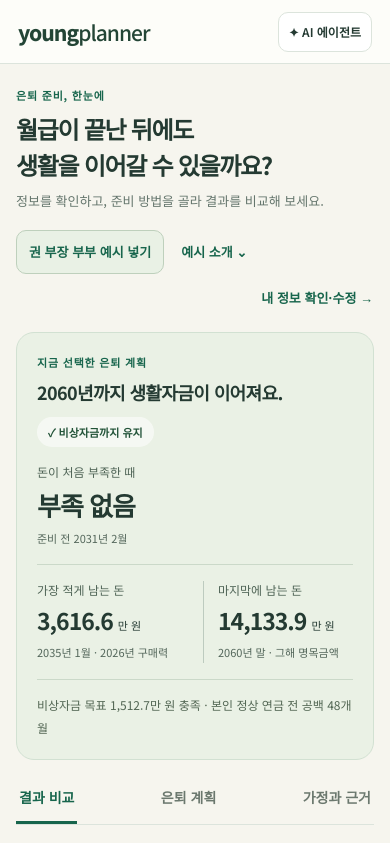
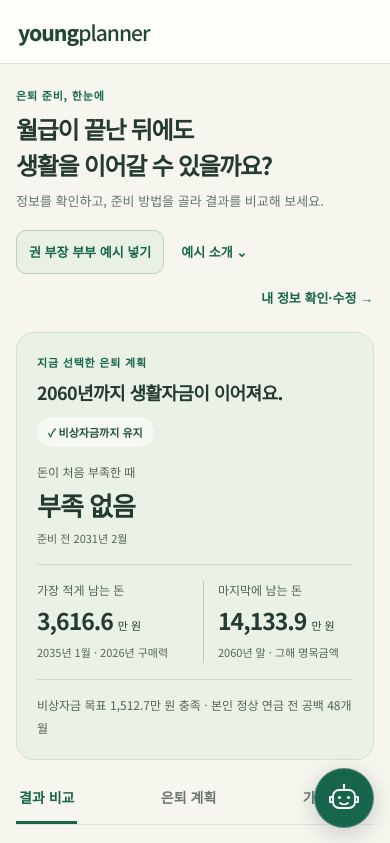
Before and after one commit to issuejong/Worksupace, a Next.js app in the folder young-planner/: page / in a window 390 px wide. Shown: the top 843 px of the page. Built offline with nearby package versions, Linux system fonts and the light colour scheme.

Commit message:
style(AFPK): 로봇 버튼과 플로팅 챗봇 창 적용

```diff
--- a/young-planner/src/app/planner.css
+++ b/young-planner/src/app/planner.css
@@ -183,13 +183,6 @@
 }
 .yp-workspace.with-settings {
   grid-template-columns: 290px minmax(0, 1fr);
-}
-.yp-workspace.with-agent {
-  grid-template-columns: minmax(0, 1fr) 390px;
-}
-.yp-workspace.with-settings.with-agent {
-  grid-template-columns: 270px minmax(0, 1fr) 380px;
-  gap: 20px;
 }
 .yp-card {
   background: #fffefa;
@@ -676,15 +669,50 @@
   line-height: 1.9;
 }
 .yp-agent {
-  position: sticky;
-  top: 20px;
-  height: calc(100dvh - 40px);
-  max-height: 1200px;
+  position: fixed;
+  z-index: 28;
+  right: 24px;
+  bottom: 100px;
+  top: auto;
+  width: min(420px, calc(100vw - 48px));
+  height: min(720px, calc(100dvh - 128px));
+  max-height: none;
   padding: 0;
   display: flex;
   flex-direction: column;
   overflow: hidden;
-  box-shadow: 0 12px 36px #183a2310;
+  box-shadow:
+    0 16px 56px #17332e25,
+    0 3px 12px #17332e12;
+}
+.yp-chat-title {
+  display: flex;
+  align-items: center;
+  gap: 9px;
+}
+.yp-app .yp-chat-launcher {
+  position: fixed;
+  right: 24px;
+  bottom: 24px;
+  z-index: 29;
+  display: grid;
+  place-items: center;
+  width: 64px;
+  height: 64px;
+  min-height: 64px;
+  padding: 0;
+  border-radius: 50%;
+  border: 1px solid #ffffff40;
+  background: var(--green);
+  color: #fffefa;
+  box-shadow: 0 6px 22px #17332e35;
+}
+.yp-app .yp-chat-launcher:hover:not(:disabled) {
+  background: #0f4d39;
+  border-color: #ffffff70;
+}
+.yp-app .yp-chat-launcher[aria-expanded="true"] {
+  background: #154a3a;
 }
 .yp-thread {
   flex: 1;
@@ -954,33 +982,19 @@
     display: none;
   }
 }
-@media (min-width: 1500px) and (max-width: 1750px) {
-  .with-settings.with-agent .yp-metrics {
-    gap: 12px;
-  }
-  .with-settings.with-agent .yp-metrics > div + div {
-    padding-left: 14px;
-  }
-  .with-settings.with-agent .yp-metrics strong {
-    font-size: 24px;
-  }
-  .with-settings.with-agent .yp-status {
-    display: none;
-  }
-  .with-settings.with-agent .yp-two-charts {
-    grid-template-columns: 1fr;
-  }
+.yp-agent .yp-empty {
+  padding: 6px 0;
 }
-.yp-agent:not(.yp-drawer) .yp-empty {
-  padding: 0;
+.yp-agent .yp-empty > span {
+  width: 46px;
+  height: 46px;
+  margin-bottom: 14px;
 }
-.yp-agent:not(.yp-drawer) .yp-empty > span,
-.yp-agent:not(.yp-drawer) .yp-empty > h3,
-.yp-agent:not(.yp-drawer) .yp-empty > p {
-  display: none;
+.yp-agent .yp-empty > p {
+  font-size: 13px;
 }
-.yp-agent:not(.yp-drawer) .yp-suggestions {
-  margin-top: 0;
+.yp-agent .yp-suggestions {
+  margin-top: 18px;
 }
 @media (max-width: 1100px) {
   .yp-workspace.with-settings {
@@ -1212,8 +1226,58 @@
     scroll-behavior: auto !important;
   }
 }
+@media (max-width: 700px) {
+  .yp-app .yp-chat-launcher {
+    right: 16px;
+    bottom: calc(16px + env(safe-area-inset-bottom));
+    width: 60px;
+    height: 60px;
+    min-height: 60px;
+  }
+  .yp-agent {
+    right: 12px;
+    bottom: calc(88px + env(safe-area-inset-bottom));
+    padding: 0;
+    width: calc(100vw - 24px);
+    height: min(700px, calc(100dvh - 112px - env(safe-area-inset-bottom)));
+    border-radius: 18px;
+  }
+  .yp-agent .yp-panel-heading {
+    padding: 14px 16px;
+  }
+}
+@media (max-height: 560px) {
+  .yp-agent .yp-panel-heading {
+    padding: 8px 14px;
+  }
+  .yp-agent .yp-panel-heading .yp-eyebrow {
+    display: none;
+  }
+  .yp-agent .yp-composer {
+    padding: 10px 12px;
+  }
+  .yp-agent .yp-composer textarea {
+    min-height: 60px;
+    height: 60px;
+    max-height: 80px;
+  }
+  .yp-agent .yp-privacy {
+    display: none;
+  }
+  .yp-agent .yp-thread {
+    padding: 12px;
+  }
+  .yp-agent .yp-empty > span,
+  .yp-agent .yp-empty > h3,
+  .yp-agent .yp-empty > p {
+    display: none;
+  }
+  .yp-agent .yp-suggestions {
+    margin-top: 0;
+  }
+}
 @media print {
-  .yp-header button,
+  .yp-chat-launcher,
   .yp-settings,
   .yp-agent,
   .yp-backdrop,
--- a/young-planner/src/app/planner.tsx
+++ b/young-planner/src/app/planner.tsx
@@ -354,6 +354,30 @@ function Charts({
     </section>
   );
 }
+function RobotIcon({ size = 28 }: { size?: number }) {
+  return (
+    <svg
+      width={size}
+      height={size}
+      viewBox="0 0 32 32"
+      fill="none"
+      stroke="currentColor"
+      strokeWidth="1.8"
+      strokeLinecap="round"
+      strokeLinejoin="round"
+      aria-hidden="true"
+      focusable="false"
+    >
+      <path d="M16 7V4" />
+      <circle cx="16" cy="3" r="1.3" fill="currentColor" stroke="none" />
+      <rect x="5" y="8" width="22" height="18" rx="6" />
+      <path d="M5 15H2v5h3m22-5h3v5h-3" />
+      <circle cx="11.5" cy="15.5" r="1.6" fill="currentColor" stroke="none" />
+      <circle cx="20.5" cy="15.5" r="1.6" fill="currentColor" stroke="none" />
+      <path d="M12 21c2.5 1.7 5.5 1.7 8 0" />
+    </svg>
+  );
+}
 type Message = { question: string; reply: AgentReply; snapshot: string };
 export default function Planner() {
   const [h, setH] = useState<Household>({ ...example }),
@@ -362,7 +386,6 @@ export default function Planner() {
   const [settings, setSettings] = useState(true),
     [ai, setAI] = useState(false),
     [compact, setCompact] = useState(false),
-    [dockAI, setDockAI] = useState(true),
     [tab, setTab] = useState<"result" | "plan" | "basis">("result");
   const [notice, setNotice] = useState(""),
     [fileError, setFileError] = useState(""),
@@ -375,50 +398,42 @@ export default function Planner() {
   const abort = useRef<AbortController | null>(null),
     sending = useRef(false),
     thread = useRef<HTMLDivElement | null>(null),
-    agentInput = useRef<HTMLTextAreaElement | null>(null);
+    agentInput = useRef<HTMLTextAreaElement | null>(null),
+    chatLauncher = useRef<HTMLButtonElement | null>(null);
   useEffect(() => {
-    const mq = window.matchMedia("(max-width: 1100px)"),
-      dock = window.matchMedia("(min-width: 1500px)");
+    const mq = window.matchMedia("(max-width: 1100px)");
     setCompact(mq.matches);
-    setDockAI(dock.matches);
     if (mq.matches) setSettings(false);
     const resize = () => {
       setCompact(mq.matches);
-      setDockAI(dock.matches);
     };
     mq.addEventListener("change", resize);
-    dock.addEventListener("change", resize);
     return () => {
       mq.removeEventListener("change", resize);
-      dock.removeEventListener("change", resize);
       abort.current?.abort();
     };
   }, []);
   useModalPanel(settings && compact, "yp-settings", () => setSettings(false));
-  useModalPanel(ai && !dockAI, "yp-agent", () => setAI(false));
+  useEffect(() => {
+    if (!ai) return;
+    agentInput.current?.focus({ preventScroll: true });
+    const closeOnEscape = (event: KeyboardEvent) => {
+      if (event.key === "Escape" && !event.isComposing) {
+        event.preventDefault();
+        setAI(false);
+      }
+    };
+    document.addEventListener("keydown", closeOnEscape);
+    return () => {
+      document.removeEventListener("keydown", closeOnEscape);
+      chatLauncher.current?.focus({ preventScroll: true });
+    };
+  }, [ai]);
   useEffect(() => {
     if (thread.current) thread.current.scrollTop = thread.current.scrollHeight;
-  }, [messages, busy, aiError]);
+  }, [messages, busy, aiError, ai]);
   const [accessToken, setAccessToken] = useState("");
   const [needsToken, setNeedsToken] = useState(false);
-  const [agentHeight, setAgentHeight] = useState<number>();
-  useEffect(() => {
-    if (!ai || !dockAI) return;
-    const resize = () => {
-      const top =
-        document.getElementById("yp-agent")?.getBoundingClientRect().top ?? 20;
-      setAgentHeight(
-        Math.max(320, window.innerHeight - Math.max(20, top) - 20),
-      );
-    };
-    resize();
-    window.addEventListener("scroll", resize, { passive: true });
-    window.addEventListener("resize", resize);
-    return () => {
-      window.removeEventListener("scroll", resize);
-      window.removeEventListener("resize", resize);
-    };
-  }, [ai, dockAI]);
   useEffect(() => {
     if (compact && ai) setSettings(false);
   }, [compact, ai]);
@@ -503,7 +518,7 @@ export default function Planner() {
     setSettings(true);
   }
   function showAI() {
-    if (!dockAI) setSettings(false);
+    if (compact) setSettings(false);
     setAI(true);
   }
   async function ask() {
@@ -655,14 +670,6 @@ export default function Planner() {
           young<span>planner</span>
           <small>은퇴의 다음 장</small>
         </a>
-        <button
-          className={ai ? "yp-primary" : ""}
-          onClick={() => (ai ? setAI(false) : showAI())}
-          aria-expanded={ai}
-          aria-controls="yp-agent"
-        >
-          ✦ AI 에이전트
-        </button>
       </header>
       <main className="yp-main">
         <section className="yp-intro">
@@ -762,7 +769,7 @@ export default function Planner() {
           </div>
         )}
         <div
-          className={`yp-workspace ${settings && !compact ? "with-settings" : ""} ${ai && dockAI ? "with-agent" : ""}`}
+          className={`yp-workspace ${settings && !compact ? "with-settings" : ""}`}
         >
           {settings && (
             <>
@@ -1412,32 +1419,22 @@ export default function Planner() {
           </div>
           {ai && (
             <>
-              {!dockAI && (
-                <button
-                  className="yp-backdrop"
-                  aria-label="AI 창 닫기"
-                  onClick={() => setAI(false)}
-                />
-              )}
               <aside
                 id="yp-agent"
-                style={
-                  dockAI && agentHeight ? { height: agentHeight } : undefined
-                }
-                className={`yp-card yp-agent ${!dockAI ? "yp-drawer" : ""}`}
-                role={!dockAI ? "dialog" : undefined}
-                aria-modal={!dockAI ? true : undefined}
+                className="yp-card yp-agent"
+                role="dialog"
+                aria-modal="false"
                 aria-labelledby="yp-agent-title"
               >
                 <div className="yp-panel-heading">
                   <div>
                     <p className="yp-eyebrow">함께 살펴보는 은퇴 계획</p>
-                    <h2 id="yp-agent-title">✦ AI 에이전트</h2>
+                    <h2 id="yp-agent-title" className="yp-chat-title">
+                      <RobotIcon size={23} />
+                      은퇴 챗봇
+                    </h2>
                   </div>
-                  <button
-                    aria-label="AI 에이전트 닫기"
-                    onClick={() => setAI(false)}
-                  >
+                  <button aria-label="챗봇 닫기" onClick={() => setAI(false)}>
                     ×
                   </button>
                 </div>
@@ -1450,7 +1447,9 @@ export default function Planner() {
                 >
                   {messages.length === 0 && (
                     <div className="yp-empty">
-                      <span>✦</span>
+                      <span>
+                        <RobotIcon size={28} />
+                      </span>
                       <h3>조건을 바꿔 비교해 볼까요?</h3>
                       <p>
                         특정 달의 지출을 살펴보고,
@@ -1479,7 +1478,7 @@ export default function Planner() {
                     <article className="yp-exchange" key={i}>
                       <p className="yp-user-message">{m.question}</p>
                       <div className="yp-agent-message">
-                        <strong>✦ 에이전트</strong>
+                        <strong>✦ 챗봇</strong>
                         {m.snapshot !== snapshot &&
                           !m.reply.candidates.some(
                             (c) =>
@@ -1679,6 +1678,18 @@ export default function Planner() {
           실제 수급 자격·지급액·세금은 관련 기관에서 확인해 주세요.
         </footer>
       </main>
+      <button
+        ref={chatLauncher}
+        className="yp-chat-launcher"
+        onClick={() => (ai ? setAI(false) : showAI())}
+        aria-label={ai ? "챗봇 닫기" : "챗봇 열기"}
+        aria-expanded={ai}
+        aria-controls="yp-agent"
+        title={ai ? "챗봇 닫기" : "은퇴 챗봇에게 물어보기"}
+      >
+        <RobotIcon size={32} />
+        <span className="yp-sr">은퇴 챗봇</span>
+      </button>
     </div>
   );
 }
```
Also changed, not shown: 4 other files (tests, documents, lock files or other folders).
